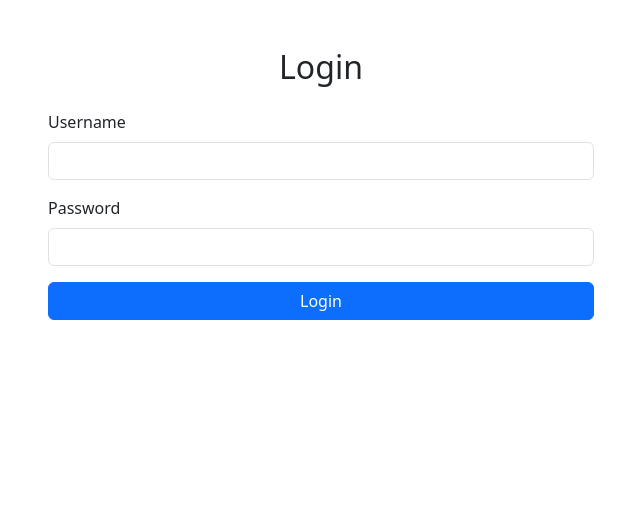
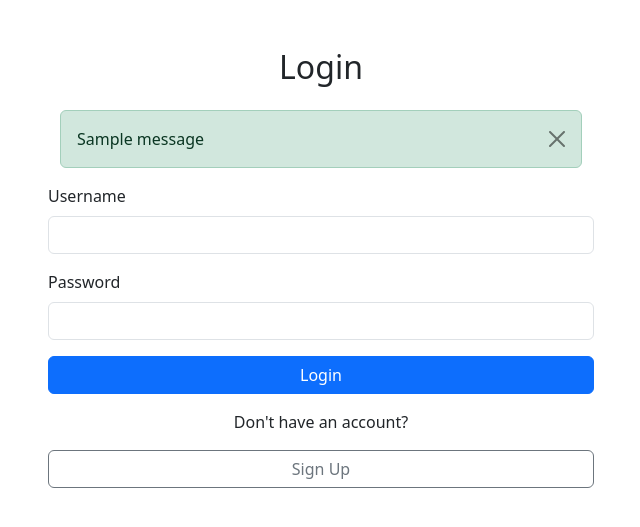
Before and after one commit to KaneK31/ordering-system, a Django app: page /login_user/ in a window 1280 px wide. Shown: the part 56-583 px from the top of the page, without its empty margins (319-959 px from the left). Run offline with Django 5.2, Linux system fonts and the light colour scheme; tables that the repository leaves empty hold one stand-in row (values such as "Sample post"); one stand-in notice (Sample message) is shown.

Commit message:
minor UI fixes. message and buttons were added

```diff
--- a/Platform/templates/platform/cart.html
+++ b/Platform/templates/platform/cart.html
@@ -34,7 +34,7 @@
         <tr>
             <td>{{ item.product.product_name }}</td>
             <td>£{{ item.product.product_price }}</td>
-            <td>{{ item.quantity }}kg</td>
+            <td>{{ item.quantity|floatformat:2  }}kg</td>
             <td>£{{ item.total_price|floatformat:2 }}</td>
             <td>
                 <a href="{% url 'platform:remove_item' item.product.id %}"
--- a/Platform/templates/platform/login.html
+++ b/Platform/templates/platform/login.html
@@ -6,6 +6,18 @@
 <div class="row justify-content-center mt-5">
     <div class="col-md-6">
         <h2 class="mb-4 text-center">Login</h2>
+
+        {% if messages %}
+        <div class="container mb-3">
+            {% for message in messages %}
+            <div class="alert alert-{{ message.tags }} alert-dismissible fade show" role="alert">
+                {{ message }}
+                <button type="button" class="btn-close" data-bs-dismiss="alert" aria-label="Close"></button>
+            </div>
+            {% endfor %}
+        </div>
+        {% endif %}
+
         <form method="post">
             {% csrf_token %}
             <div class="mb-3">
@@ -18,6 +30,11 @@
             </div>
             <button type="submit" class="btn btn-primary w-100">Login</button>
         </form>
+
+        <div class="text-center mt-3">
+            <p>Don't have an account?</p>
+            <a href="{% url 'platform:signup' %}" class="btn btn-outline-secondary w-100">Sign Up</a>
+        </div>
     </div>
 </div>
 {% endblock %}
```
Also changed, not shown: Platform/templates/platform/signup.html (+13 -0 lines). Lines whose indentation alone changed are shown as unchanged.
